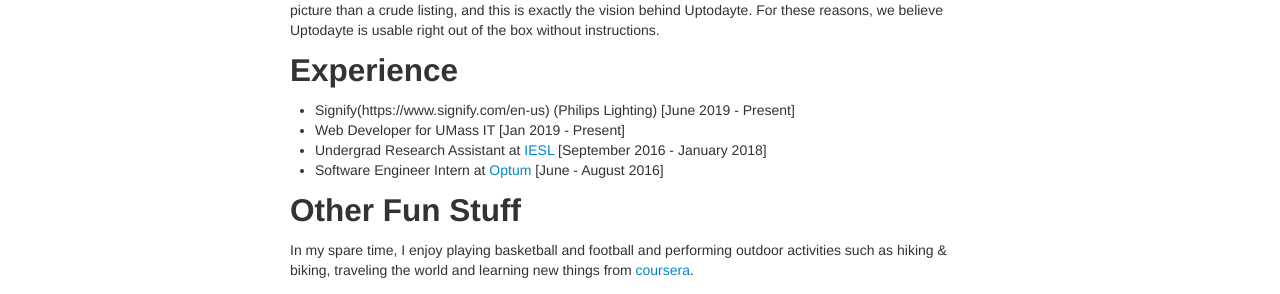
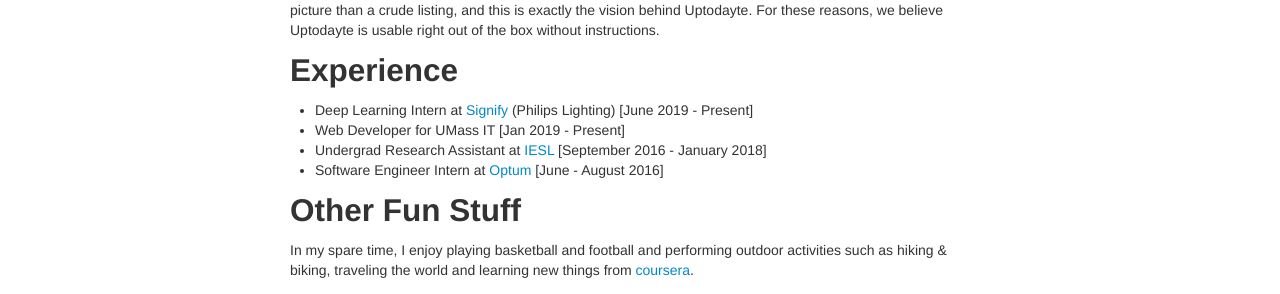
Before and after one commit to aarshpatel/website, a Jekyll site: the page built from index.md, in a window 1280 px wide. Shown: the part 1382-1676 px from the top of the page. Built offline with Jekyll 4.4.1, drawn with Linux system fonts in a browser that asks for light colours.

Commit message:
Update index.md

```diff
--- a/index.md
+++ b/index.md
@@ -39,7 +39,7 @@
 
 Experience
 ---
-* Signify(https://www.signify.com/en-us) (Philips Lighting) [June 2019 - Present]
+* Deep Learning Intern at [Signify](https://www.signify.com/en-us) (Philips Lighting) [June 2019 - Present]
 * Web Developer for UMass IT [Jan 2019 - Present]
 * Undergrad Research Assistant at [IESL](http://www.iesl.cs.umass.edu/) [September 2016 - January 2018]
 * Software Engineer Intern at [Optum](http://www.optum.com/) [June - August 2016]
```
